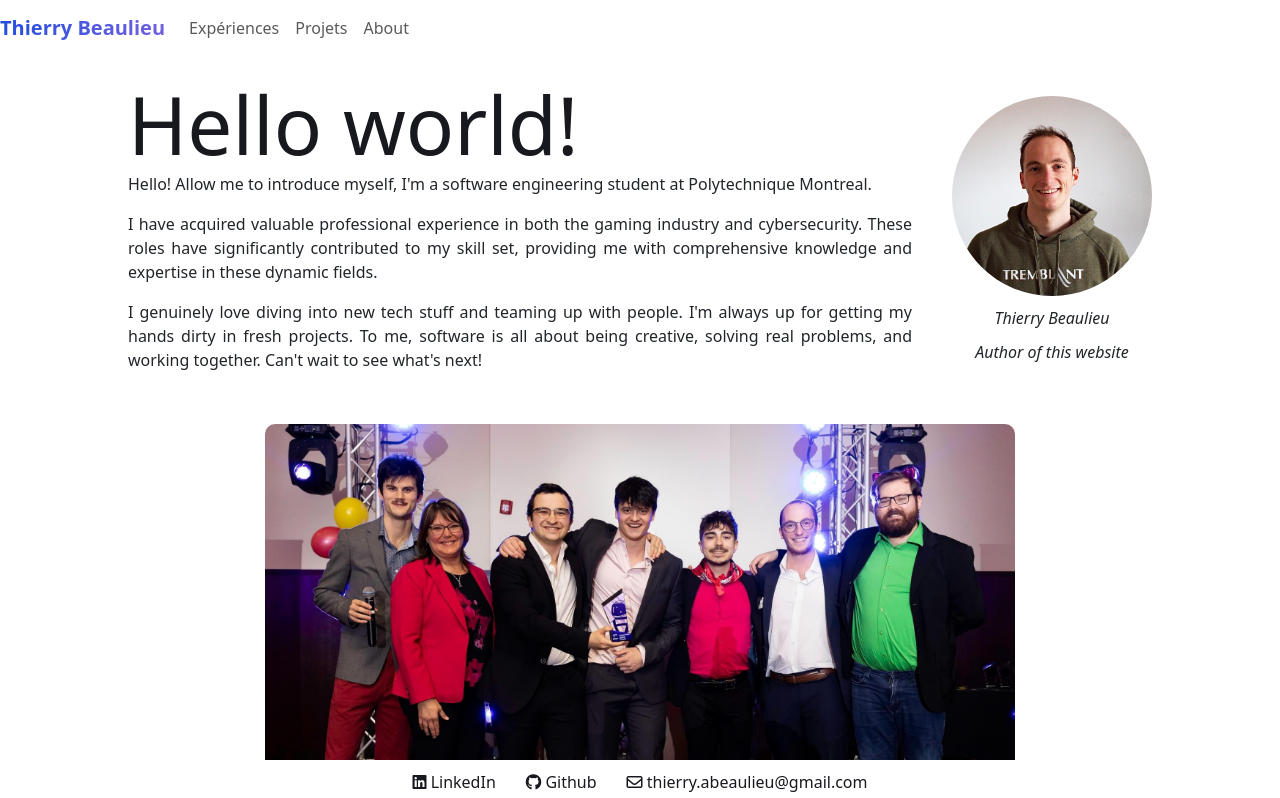
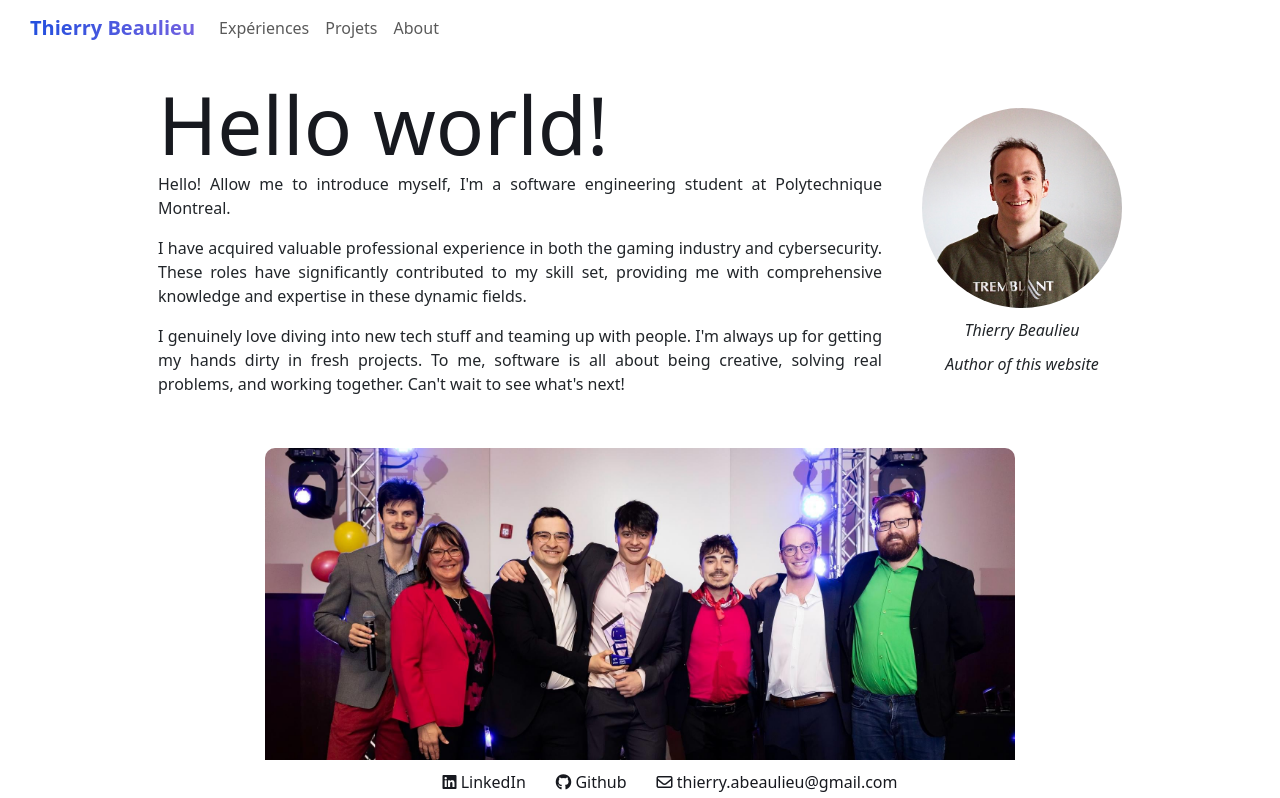
Before and after one commit to ThierryBeaulieu/ThierryBeaulieu, a React (Vite) app in the folder app/: page / in a window 1280 px wide. Shown: the top 798 px of the page. Built offline with nearby package versions, Linux system fonts and the light colour scheme.

Commit message:
add padding left and padding right to the whole container

```diff
--- a/app/src/App.css
+++ b/app/src/App.css
@@ -252,3 +252,8 @@ footer a:hover {
   align-items: center;
   flex-direction: column;
 }
+
+#container {
+  padding-left: 30px;
+  padding-right: 30px;
+}
```
